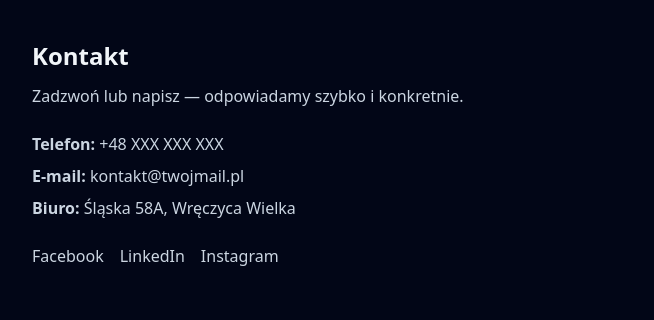
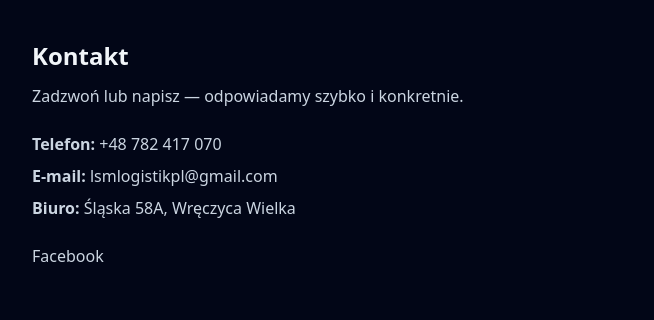
Before and after one commit to wojdeb/l-s-m_logistik, a plain HTML site: page index.html in a window 1280 px wide. Shown: the part 2660-2980 px from the top of the page, 0-654 px from the left. Drawn offline with nearby package versions, Linux system fonts and the light colour scheme.

Commit message:
updated contact

```diff
--- a/index.html
+++ b/index.html
@@ -194,14 +194,12 @@
           <h2 class="text-2xl font-bold">Kontakt</h2>
           <p class="mt-3 text-slate-300">Zadzwoń lub napisz — odpowiadamy szybko i konkretnie.</p>
           <ul class="mt-6 space-y-2 text-slate-300">
-            <li><strong>Telefon:</strong> <a class="hover:text-amber-400" href="tel:+48XXXXXXXXX">+48&nbsp;XXX&nbsp;XXX&nbsp;XXX</a></li>
-            <li><strong>E-mail:</strong> <a class="hover:text-amber-400" href="mailto:kontakt@twojmail.pl">kontakt@twojmail.pl</a></li>
+            <li><strong>Telefon:</strong> <a class="hover:text-amber-400" href="tel:+48XXXXXXXXX">+48&nbsp;782&nbsp;417&nbsp;070</a></li>
+            <li><strong>E-mail:</strong> <a class="hover:text-amber-400" href="mailto:kontakt@twojmail.pl">lsmlogistikpl@gmail.com</a></li>
             <li><strong>Biuro:</strong> Śląska 58A, Wręczyca Wielka</li>
           </ul>
           <div class="mt-6 flex items-center gap-4">
-            <a aria-label="Facebook" href="#" class="text-slate-300 hover:text-amber-400">Facebook</a>
-            <a aria-label="LinkedIn" href="#" class="text-slate-300 hover:text-amber-400">LinkedIn</a>
-            <a aria-label="Instagram" href="#" class="text-slate-300 hover:text-amber-400">Instagram</a>
+            <a aria-label="Facebook" href="https://www.facebook.com/profile.php?id=61577024220905" class="text-slate-300 hover:text-amber-400">Facebook</a>
           </div>
         </div>
 
@@ -227,11 +225,11 @@
   <!-- FLOATING CONTACT WIDGET (telefon + e-mail) -->
   <div id="contactWidget" class="fixed bottom-5 right-5 z-[60]">
     <div id="contactPanel" class="hidden mb-3 w-64 rounded-xl bg-slate-900/95 p-3 ring-1 ring-white/10 shadow-soft">
-      <a href="tel:+48XXXXXXXXX" class="btn btn-primary w-full mb-2">
+      <a href="tel:+48782417070" class="btn btn-primary w-full mb-2">
         <svg width="18" height="18" viewBox="0 0 24 24" fill="currentColor" class="mr-2"><path d="M6.62 10.79a15.05 15.05 0 006.59 6.59l2.2-2.2a1 1 0 011.02-.24 11.36 11.36 0 003.56.57 1 1 0 011 1v3.6a1 1 0 01-1 1A17 17 0 013 5a1 1 0 011-1h3.61a1 1 0 011 1 11.36 11.36 0 00.57 3.56 1 1 0 01-.24 1.02l-2.32 2.21z"/></svg>
         Zadzwoń
       </a>
-      <a href="mailto:kontakt@twojmail.pl" class="btn btn-outline w-full">
+      <a href="mailto:lsmlogistikpl@gmail.com" class="btn btn-outline w-full">
         <svg width="18" height="18" viewBox="0 0 24 24" fill="currentColor" class="mr-2"><path d="M20 4H4a2 2 0 00-2 2v12a2 2 0 002 2h16a2 2 0 002-2V6a2 2 0 00-2-2zm0 4l-8 5-8-5V6l8 5 8-5v2z"/></svg>
         Napisz e-mail
       </a>
```
